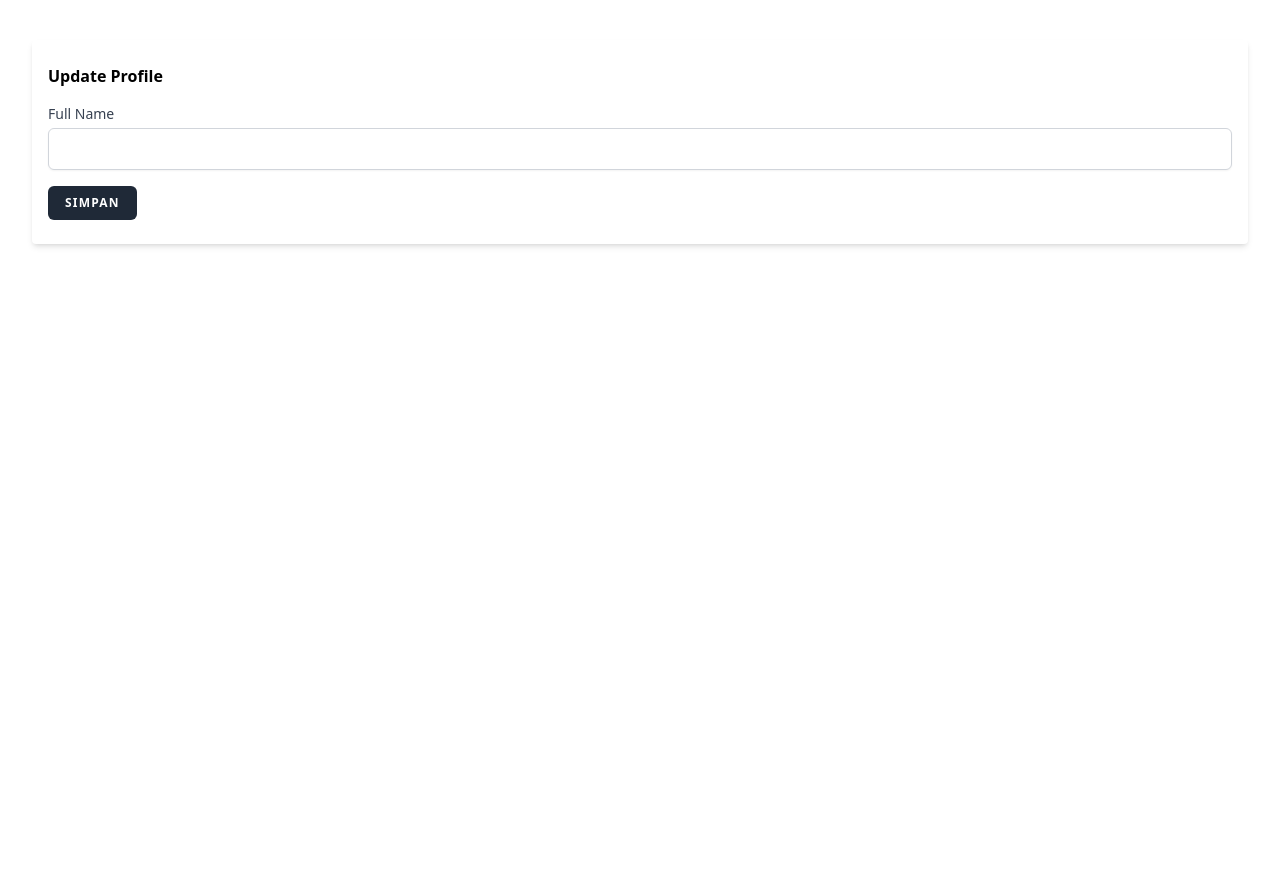
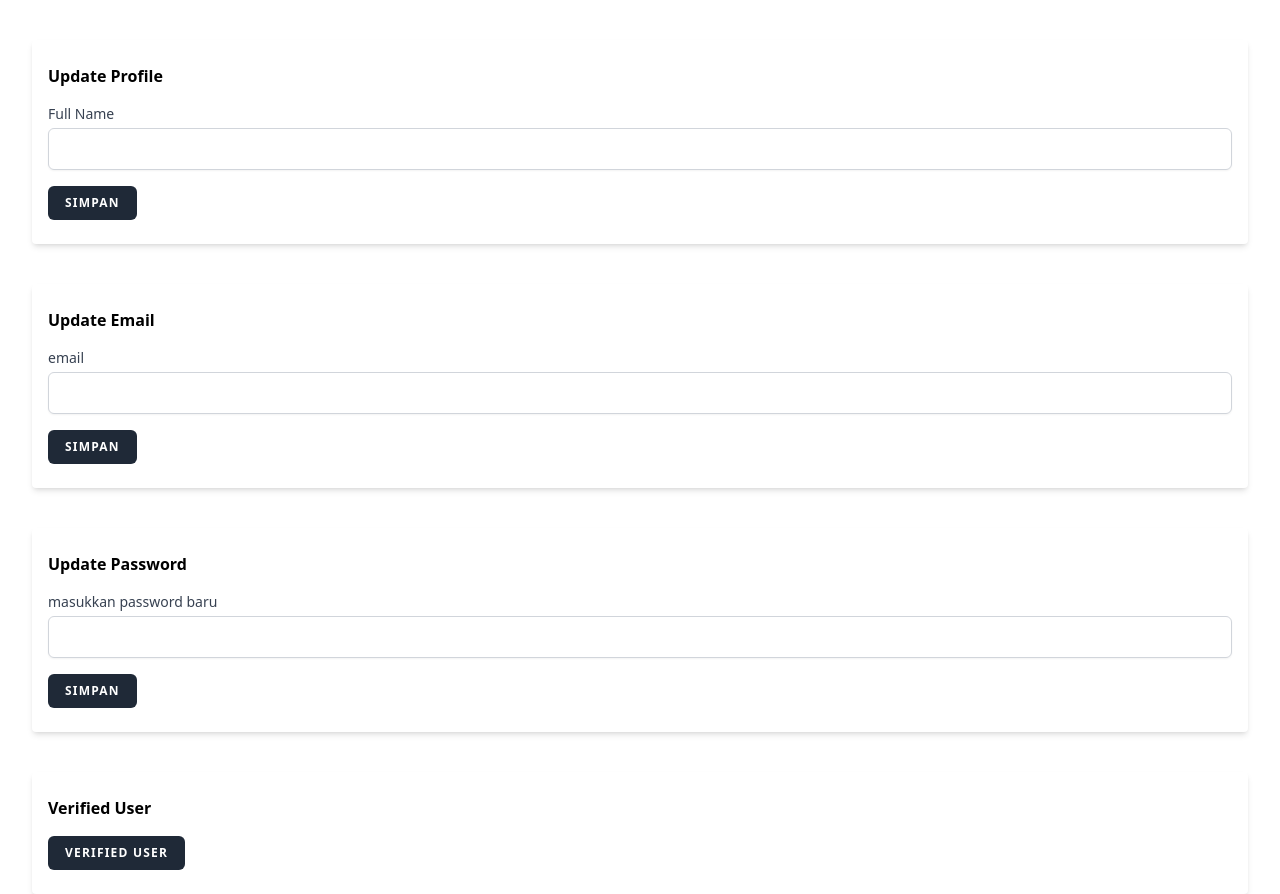
Before and after one commit to rijal-hafizhun-hidayat/nuxt-media-app, a Nuxt app: page /profile in a window 1280 px wide. Before the commit the page ends 800 px from the top, so only its background shows below. Built offline with nearby package versions, Linux system fonts and the light colour scheme.

Commit message:
page: add email, password and verified component

```diff
--- /dev/null
+++ b/components/profile/Email.vue
@@ -0,0 +1,34 @@
+<script setup lang="ts">
+interface Form {
+  email: string;
+}
+const form: Form = reactive({
+  email: "",
+});
+
+const update = async () => {
+  console.log(form);
+};
+</script>
+<template>
+  <div class="max-w-7xl mx-auto px-4 sm:px-6 lg:px-8">
+    <div class="bg-white mt-10 px-4 py-6 rounded shadow-md overflow-x-auto">
+      <h1 class="font-bold mb-4">Update Email</h1>
+      <div class="whitespace-nowrap">
+        <form @submit.prevent="update()" class="space-y-4">
+          <div>
+            <BaseInputLabel>email</BaseInputLabel>
+            <BaseTextInput
+              v-model="form.email"
+              type="text"
+              class="mt-1 block w-full"
+            />
+          </div>
+          <div>
+            <BasePrimaryButton type="submit">Simpan</BasePrimaryButton>
+          </div>
+        </form>
+      </div>
+    </div>
+  </div>
+</template>
--- /dev/null
+++ b/components/profile/Password.vue
@@ -0,0 +1,34 @@
+<script setup lang="ts">
+interface Form {
+  password: string;
+}
+const form: Form = reactive({
+  password: "",
+});
+
+const update = async () => {
+  console.log(form);
+};
+</script>
+<template>
+  <div class="max-w-7xl mx-auto px-4 sm:px-6 lg:px-8">
+    <div class="bg-white mt-10 px-4 py-6 rounded shadow-md overflow-x-auto">
+      <h1 class="font-bold mb-4">Update Password</h1>
+      <div class="whitespace-nowrap">
+        <form @submit.prevent="update()" class="space-y-4">
+          <div>
+            <BaseInputLabel>masukkan password baru</BaseInputLabel>
+            <BaseTextInput
+              v-model="form.password"
+              type="text"
+              class="mt-1 block w-full"
+            />
+          </div>
+          <div>
+            <BasePrimaryButton type="submit">Simpan</BasePrimaryButton>
+          </div>
+        </form>
+      </div>
+    </div>
+  </div>
+</template>
--- /dev/null
+++ b/components/profile/Verified.vue
@@ -0,0 +1,19 @@
+<script setup lang="ts">
+const update = () => {
+  console.log(true);
+};
+</script>
+<template>
+  <div class="max-w-7xl mx-auto px-4 sm:px-6 lg:px-8">
+    <div class="bg-white mt-10 px-4 py-6 rounded shadow-md overflow-x-auto">
+      <h1 class="font-bold mb-4">Verified User</h1>
+      <div class="whitespace-nowrap">
+        <form @submit.prevent="update()" class="space-y-4">
+          <div>
+            <BasePrimaryButton type="submit">Verified User</BasePrimaryButton>
+          </div>
+        </form>
+      </div>
+    </div>
+  </div>
+</template>
--- a/nuxt.config.ts
+++ b/nuxt.config.ts
@@ -1,6 +1,9 @@
 // https://nuxt.com/docs/api/configuration/nuxt-config
 export default defineNuxtConfig({
-  compatibilityDate: '2024-04-03',
+  compatibilityDate: "2024-04-03",
   devtools: { enabled: true },
-  modules: ['@nuxtjs/tailwindcss']
-})
+  modules: ["@nuxtjs/tailwindcss", "@pinia/nuxt"],
+  alias: {
+    pinia: "/node_modules/@pinia/nuxt/node_modules/pinia/dist/pinia.mjs",
+  },
+});
--- a/package.json
+++ b/package.json
@@ -11,11 +11,15 @@
   },
   "dependencies": {
     "@nuxtjs/tailwindcss": "^6.12.1",
+    "@pinia/nuxt": "^0.5.5",
     "@tailwindcss/aspect-ratio": "^0.4.2",
     "@tailwindcss/forms": "^0.5.9",
     "@tailwindcss/typography": "^0.5.15",
     "nuxt": "^3.13.0",
     "vue": "latest",
     "vue-router": "latest"
+  },
+  "overrides": {
+    "vue": "latest"
   }
 }
--- a/pages/index.vue
+++ b/pages/index.vue
@@ -4,6 +4,7 @@ interface Form {
   password: string;
 }
 
+const router = useRouter();
 const isLoading: Ref<boolean> = ref(false);
 const validation: Ref<any> = ref([]);
 const { $api } = useNuxtApp();
@@ -24,6 +25,9 @@ const login = async () => {
     });
 
     console.log(response);
+    return router.push({
+      name: "dashboard",
+    });
   } catch (error: any) {
     isLoading.value = false;
     validation.value = error.data;
--- a/pages/profile/index.vue
+++ b/pages/profile/index.vue
@@ -14,5 +14,8 @@ console.log(true);
     </template>
 
     <ProfileUser />
+    <ProfileEmail />
+    <ProfilePassword />
+    <ProfileVerified />
   </NuxtLayout>
 </template>
```
Also changed, not shown: 1 other file (tests, documents, lock files or other folders).
